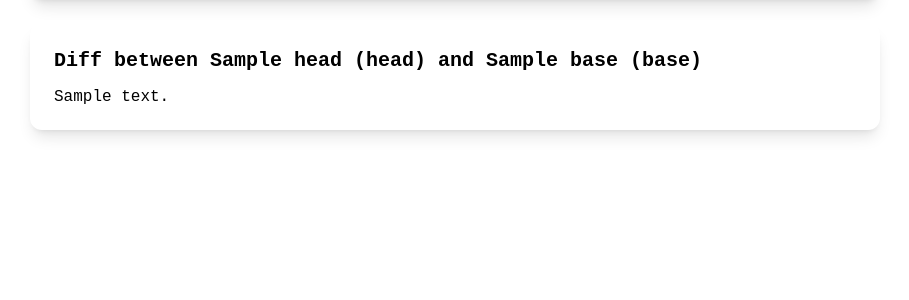
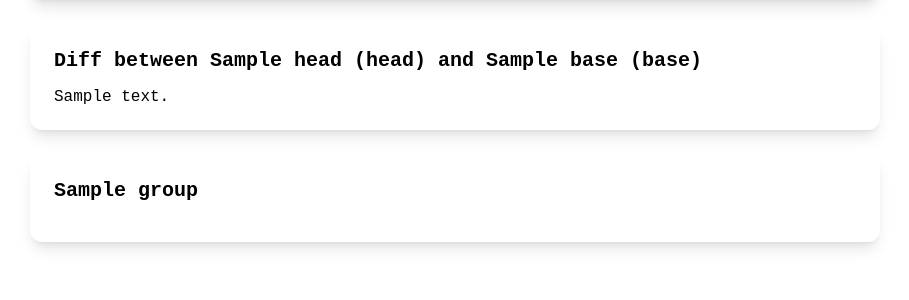
Before and after one commit to dopatraman/diffend, a Flask app: template templates/index.html in a window 1280 px wide. Shown: the part 96-396 px from the top of the page, without its empty margins (185-1094 px from the left). Run offline with Flask 3, Linux system fonts and the light colour scheme; the template is opened without the code that fills it: most values are stand-ins (such as "Sample title", 1, 10 or a date in 2020).

Commit message:
Adds slight changes to rendering

```diff
--- a/main.py
+++ b/main.py
@@ -78,6 +78,7 @@ def run_after_diff(diff):
 
     message__ = response__.choices[0].message
 
+    print(message_.content)
     return {
         "summary": message__.content,
         "groups": json.loads(message_.content),
--- a/templates/index.html
+++ b/templates/index.html
@@ -36,12 +36,13 @@
                 <div class="info">Diff between {{head}} (head) and {{base}} (base)</div>
                 <div id="description" class="description">{{diff_json.summary}}</div>
             </div>
-
+        </div>
+        <div class="main-area">
+            {% for group in diff_json['groups'] %}
+                <div class="info">{{ group }}</div>
+            {% endfor %}
         </div>
     </div>
-    <!-- {% for key in diff_json %}
-        <li>{{ key }}</li>
-    {% endfor %} -->
     <script src="{{ url_for('static', filename='script.js') }}"></script>
 </body>
 </html>
```
